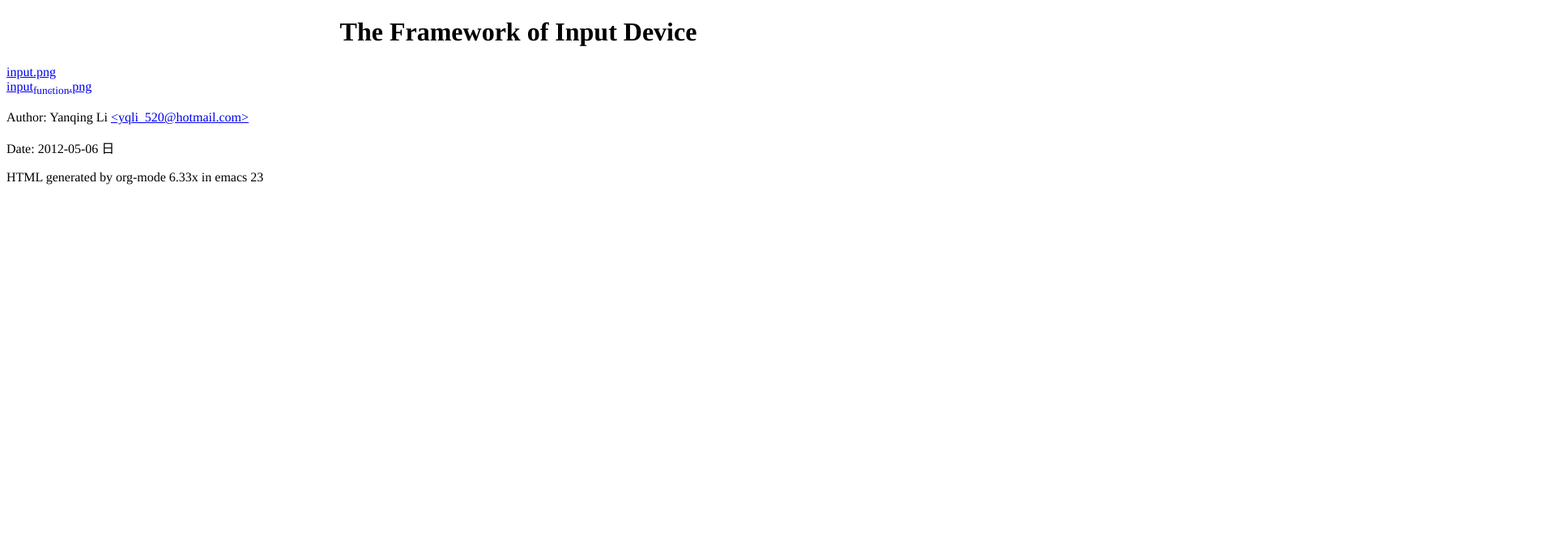
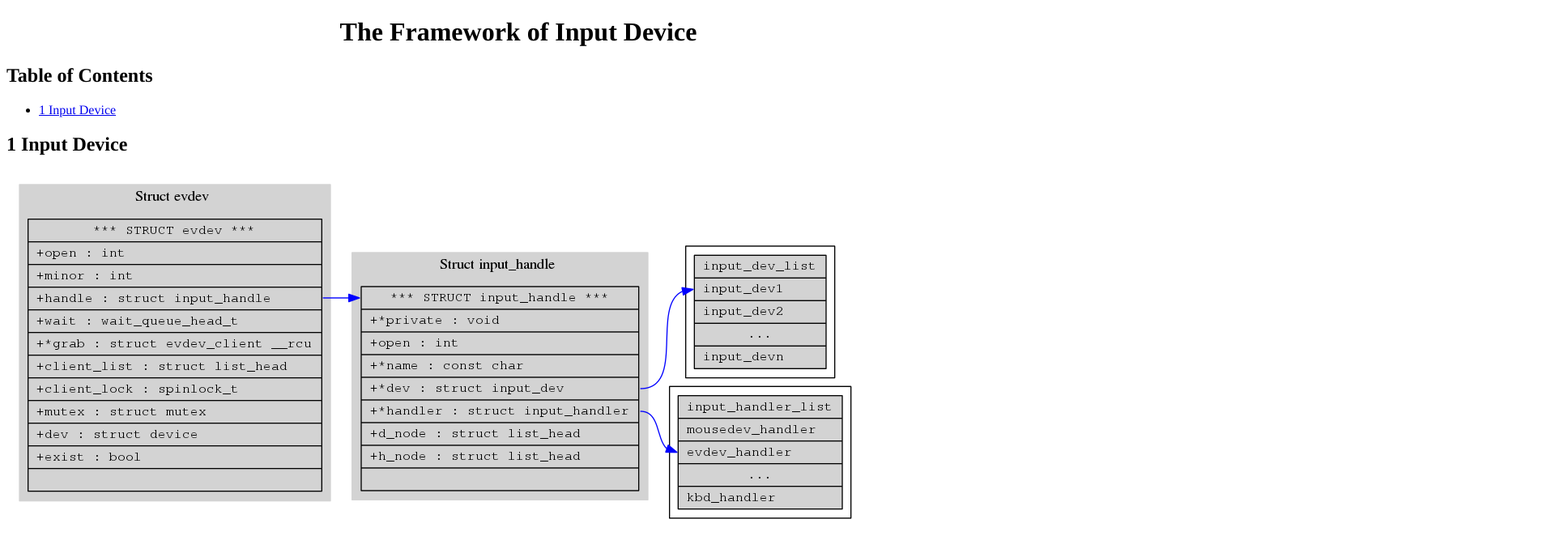
Before and after one commit to yannik520/yannik520.github.com, a plain HTML site: page input_dev_framework.html in a window 1280 px wide. Shown: the top 662 px of the page at 81% size, 1920 px wide, since content can reach past the window. Drawn offline with Linux system fonts and the light colour scheme.

Commit message:
add input device framework 2

```diff
--- a/input_dev_framework.html
+++ b/input_dev_framework.html
@@ -72,9 +72,25 @@ lang="en" xml:lang="en">
 
 <h1 class="title">The Framework of Input Device</h1>
 
-<p><a href="input.png">input.png</a><br/>
-<a href="input_function.png">input<sub>function</sub>.png</a><br/>
-</p><div id="postamble">
+
+<div id="table-of-contents">
+<h2>Table of Contents</h2>
+<div id="text-table-of-contents">
+<ul>
+<li><a href="#sec-1">1 Input Device </a></li>
+</ul>
+</div>
+</div>
+
+<div id="outline-container-1" class="outline-2">
+<h2 id="sec-1"><span class="section-number-2">1</span> Input Device </h2>
+<div class="outline-text-2" id="text-1">
+
+<p><a href="#sec-1"><img src="input.png"/></a>
+<a href="#sec-1"><img src="input_function.png"/></a>
+</p></div>
+</div>
+<div id="postamble">
 <p class="author"> Author: Yanqing Li
 <a href="mailto:yqli_520@hotmail.com">&lt;yqli_520@hotmail.com&gt;</a>
 </p>
```
Also changed, not shown: 1 other file.
